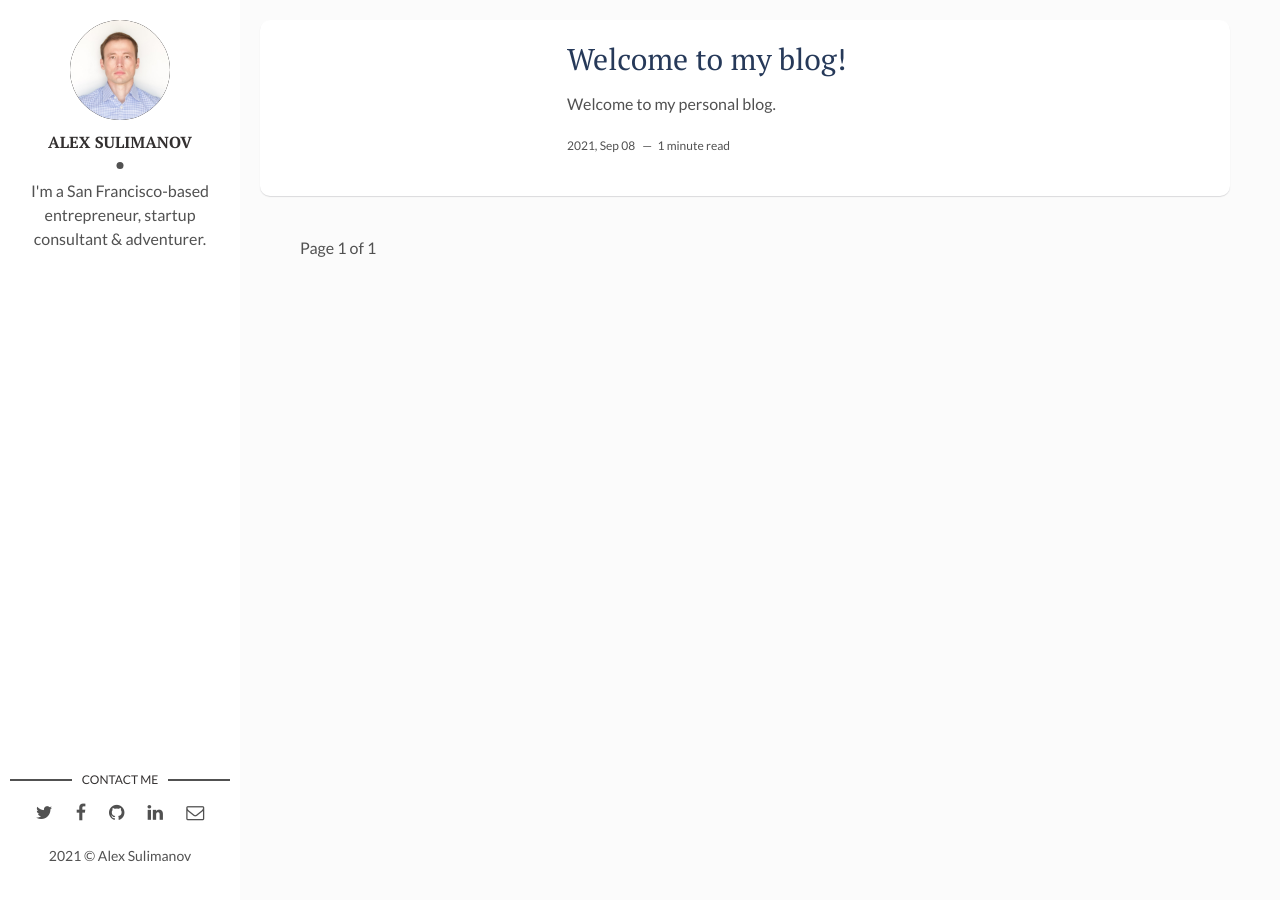
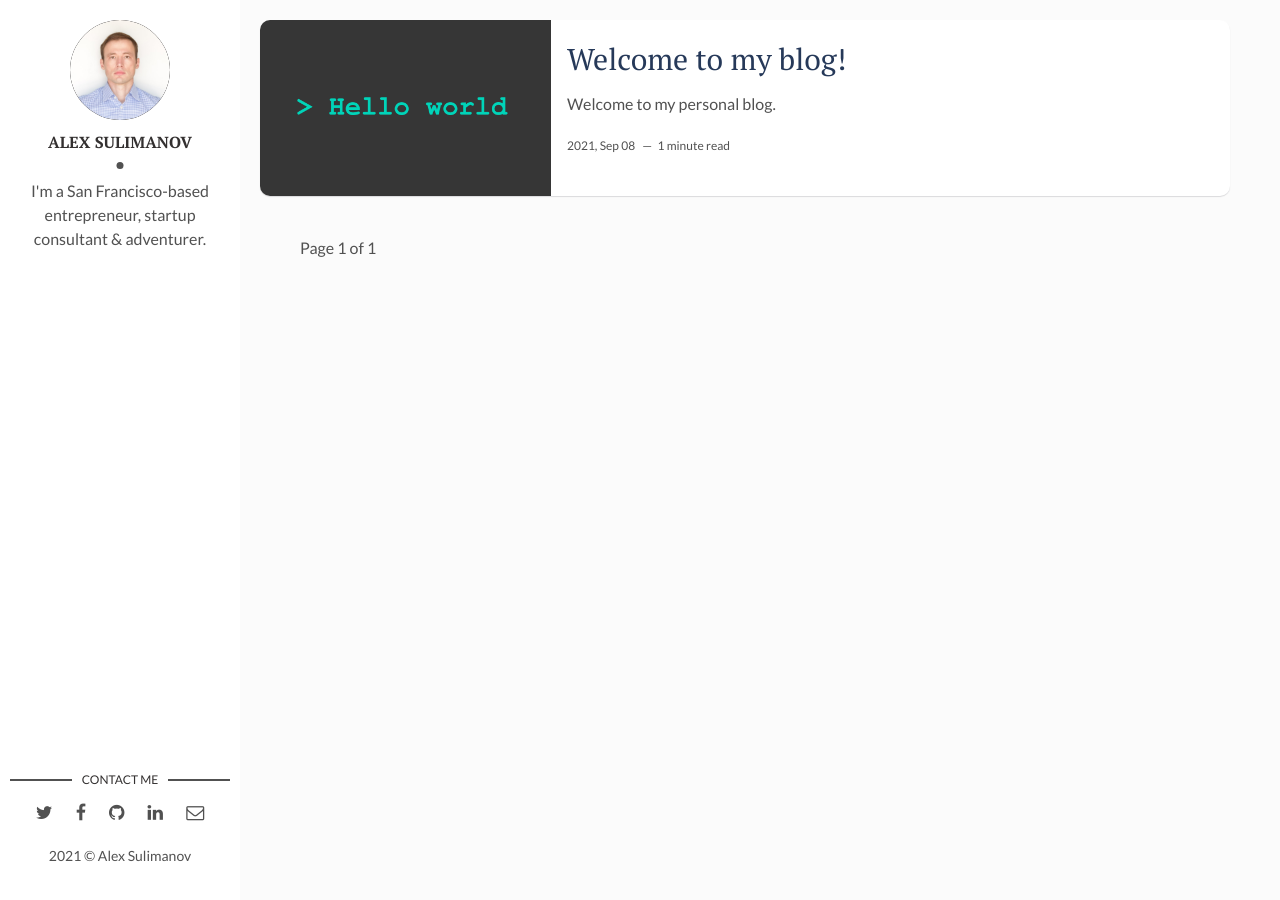
Before and after one commit to sulimanov/sulimanov.github.io, a Jekyll site: the page built from index.html, in a window 1280 px wide. Built offline with Jekyll 4.4.1, drawn with Linux system fonts in a browser that asks for light colours; the list of posts is cut into pages by our own code.

Commit message:
Update includes with correct path to images.

```diff
--- a/_includes/head.html
+++ b/_includes/head.html
@@ -28,9 +28,9 @@
     <meta content="{{ site.url }}/about/" property="article:author">
   {% endif %}
   {% if page.img %}
-    <meta content="{{ site.url }}{{ site.baseurl }}/assets/img/{{ page.img }}" property="og:image">
+    <meta content="{{ site.url }}{{ site.baseurl }}/assets/images/{{ page.img }}" property="og:image">
   {% else %}
-    <meta content="{{ site.url }}{{ site.baseurl }}/assets/img/{{ site.author-img }}" property="og:image">
+    <meta content="{{ site.url }}{{ site.baseurl }}/assets/images/{{ site.author-img }}" property="og:image">
   {% endif %}
   {% if page.categories %}
     {% for category in page.categories limit:1 %}
@@ -60,19 +60,19 @@
     <meta name="twitter:description" content="{{ site.description }}">
   {% endif %}
   {% if page.img %}
-    <meta name="twitter:image:src" content="{{ site.url }}{{ site.baseurl }}/assets/img/{{ page.img }}">
+    <meta name="twitter:image:src" content="{{ site.url }}{{ site.baseurl }}/assets/images/{{ page.img }}">
   {% else %}
-    <meta name="twitter:image:src" content="{{ site.url }}{{ site.baseurl }}/assets/img/{{ site.author-img }}">
+    <meta name="twitter:image:src" content="{{ site.url }}{{ site.baseurl }}/assets/images/{{ site.author-img }}">
   {% endif %}
 
 	<meta name="description" content="{{ page.description }}">
 	<meta http-equiv="X-UA-Compatible" content="IE=edge">
 	<meta name="viewport" content="width=device-width, initial-scale=1, maximum-scale=1">
 	<meta property="og:image" content="">
-	<link rel="shortcut icon" href="{{ "/assets/img/favicon/favicon.ico" | prepend: site.baseurl }}" type="image/x-icon">
-	<link rel="apple-touch-icon" href="{{ "/assets/img/favicon/apple-touch-icon.png" | prepend: site.baseurl }}">
-	<link rel="apple-touch-icon" sizes="72x72" href="{{ "/assets/img/favicon/apple-touch-icon-72x72.png" | prepend: site.baseurl }}">
-	<link rel="apple-touch-icon" sizes="144x144" href="{{ "/assets/img/favicon/apple-touch-icon-144x144.png" | prepend: site.baseurl }}">
+	<link rel="shortcut icon" href="{{ "/assets/images/favicon/favicon.ico" | prepend: site.baseurl }}" type="image/x-icon">
+	<link rel="apple-touch-icon" href="{{ "/assets/images/favicon/apple-touch-icon.png" | prepend: site.baseurl }}">
+	<link rel="apple-touch-icon" sizes="72x72" href="{{ "/assets/images/favicon/apple-touch-icon-72x72.png" | prepend: site.baseurl }}">
+	<link rel="apple-touch-icon" sizes="144x144" href="{{ "/assets/images/favicon/apple-touch-icon-144x144.png" | prepend: site.baseurl }}">
 	<!-- Chrome, Firefox OS and Opera -->
 	<meta name="theme-color" content="#263959">
 	<!-- Windows Phone -->
--- a/index.html
+++ b/index.html
@@ -4,7 +4,7 @@ layout: main
 {% for post in paginator.posts %}
 <article class="post">
   {% if post.img %}
-    <a class="post-thumbnail" style="background-image: url({{"/assets/img/" | prepend: site.baseurl | append : post.img}})" href="{{post.url | prepend: site.baseurl}}"></a>
+    <a class="post-thumbnail" style="background-image: url({{"/assets/images/" | prepend: site.baseurl | append : post.img}})" href="{{post.url | prepend: site.baseurl}}"></a>
   {% else %}
   {% endif %}
   <div class="post-content">
```
